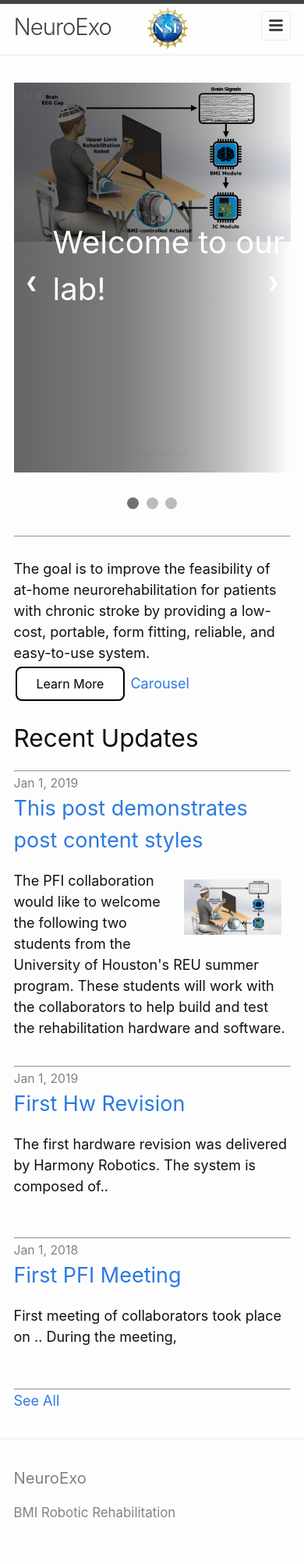
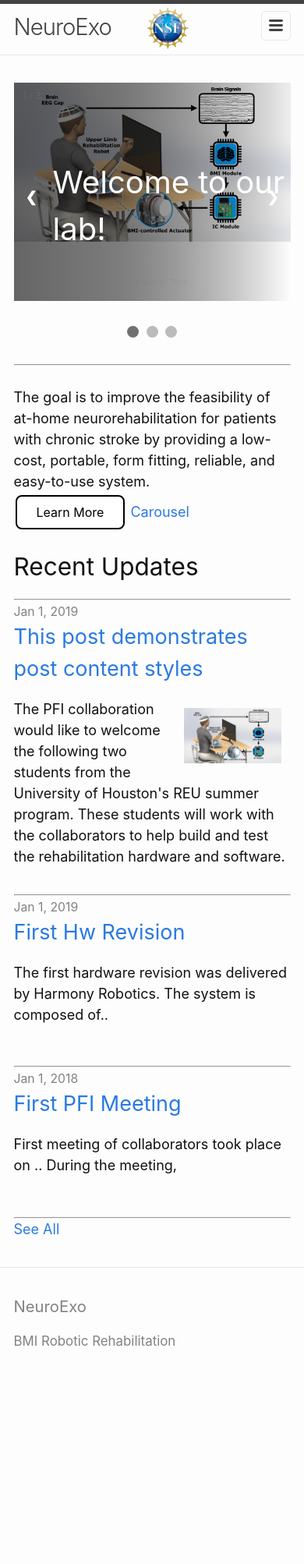
Before and after one commit to arcraik/neuroexo-website, a Jekyll site: the page built from index.html, in a window 390 px wide. Shown: the whole page at 78% size. Built offline with Jekyll 4.4.1, drawn with Linux system fonts in a browser that asks for light colours; the list of posts is cut into pages by our own code; after the commit the page ends 1786 px from its top, so only the background shows below that.

Commit message:
Update _base.scss

```diff
--- a/_sass/minima/_base.scss
+++ b/_sass/minima/_base.scss
@@ -459,6 +459,8 @@ img.content {
   margin: auto;
 }
 
+
+
 .prev, .next {
   cursor: pointer;
   position: absolute;
@@ -547,6 +549,9 @@ img.content {
   .text {font-size: 11px}
   .post-thing, .page-content, .post-content, .contact{
     width: 100%;
+  .slideshow-container{
+    height: 280px;
+  }
   }
 
 
```
